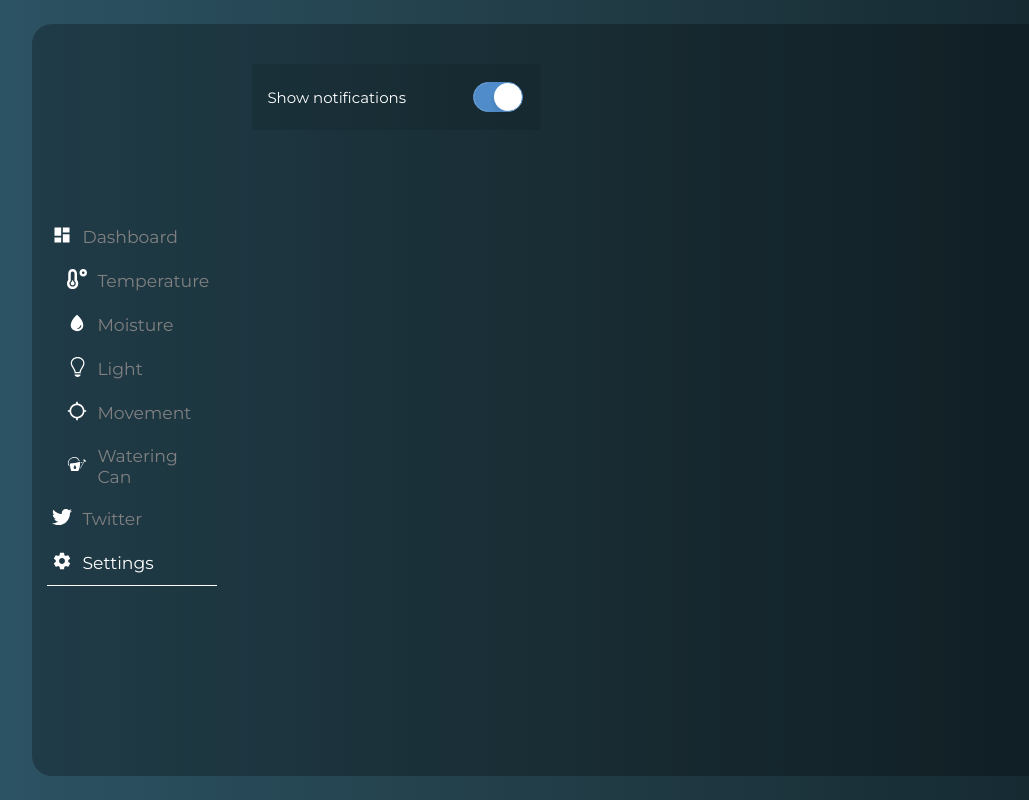
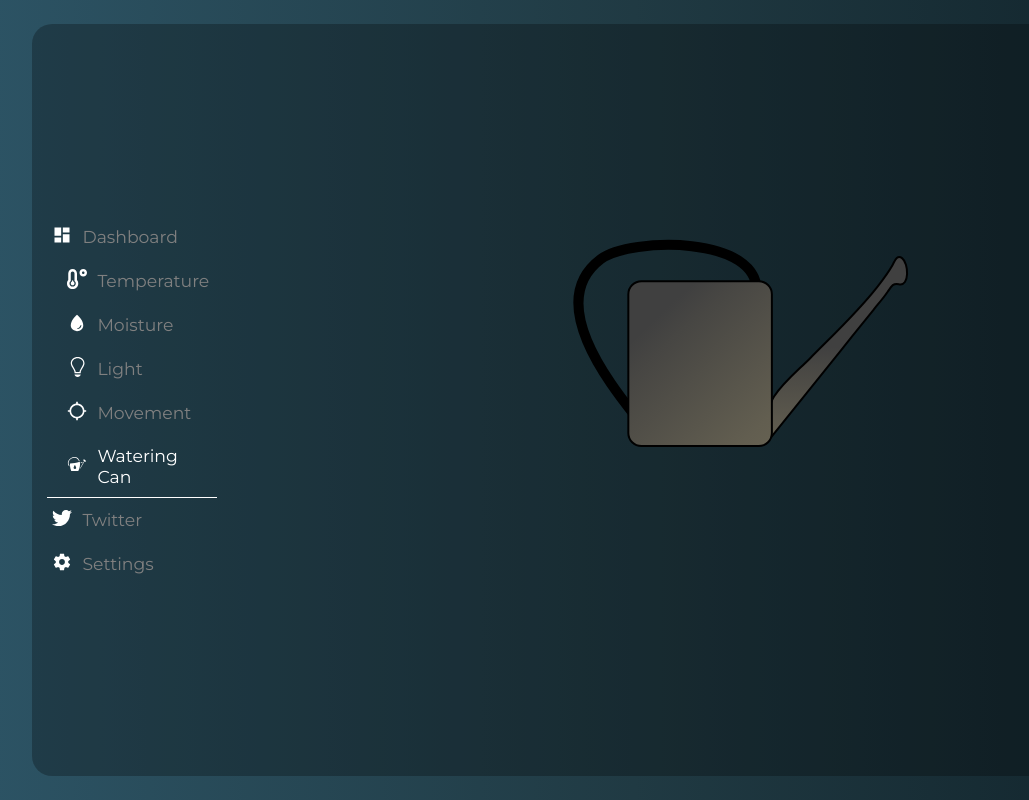
Before and after one commit to olafkotur/dowav, a React (Create React App) app in the folder webapp/: page / in a window 1280 px wide. Shown: the whole page, without its empty margins (6-1035 px from the left). Built offline with nearby package versions, Linux system fonts and the light colour scheme; no server answers; the HTML template or start-up script is replaced by a standard one.

Commit message:
[webapp] Implement watering can tilting

```diff
--- a/webapp/src/App.tsx
+++ b/webapp/src/App.tsx
@@ -8,7 +8,8 @@ import initialSettings, { cacheKey } from "./constants/SettingsContstants";
 import {
   TEMPERATURE,
   TWITTER,
-  SETTINGS
+  SETTINGS,
+  WATERING_CAN
 } from "./constants/MenuOptionConstants";
 
 function getSettings(): SettingsState {
@@ -22,7 +23,7 @@ function getSettings(): SettingsState {
 }
 
 const App: React.FC = () => {
-  const [navigation, setNavigation] = useState(SETTINGS);
+  const [navigation, setNavigation] = useState(WATERING_CAN);
   const [settings, setSettings] = useState<SettingsState>(getSettings());
 
   useEffect(() => {}, []);
--- a/webapp/src/components/Switch.tsx
+++ b/webapp/src/components/Switch.tsx
@@ -7,6 +7,7 @@ import TwitterBoard from "./views/TwitterBoard";
 import MovementView from "./views/MovementView";
 import { IoIosConstruct } from "react-icons/io";
 import Settings from "./views/Settings";
+import WateringCanView from "./views/WateringCanView";
 
 const Switch: React.FC = () => {
   const { currentOption } = useContext(NavigationContext);
@@ -32,6 +33,9 @@ const Switch: React.FC = () => {
     case MENU_OPTIONS.SETTINGS:
       component = <Settings />;
       break;
+    case MENU_OPTIONS.WATERING_CAN:
+      component = <WateringCanView />;
+      break;
     default:
       component = (
         <div className="not-implemented">
--- a/webapp/src/components/views/Settings.tsx
+++ b/webapp/src/components/views/Settings.tsx
@@ -26,7 +26,12 @@ const Settings: React.FC = () => {
     });
   }
 
-  return <div className="settings">{createControls(settings)}</div>;
+  return (
+    <div className="settings">
+      <h2>Client Side</h2>
+      {createControls(settings)}
+    </div>
+  );
 };
 
 export default Settings;
--- /dev/null
+++ b/webapp/src/components/views/WateringCanView.tsx
@@ -0,0 +1,164 @@
+import React, { useState, useEffect } from "react";
+
+const WateringCanView: React.FC = () => {
+  const [currentValue, setCurrentValue] = useState<number>(0);
+
+  useEffect(() => {
+    const ws = new WebSocket("ws://dowav-api.herokuapp.com/api/water");
+
+    ws.onmessage = function(event) {
+      try {
+        const json = JSON.parse(event.data);
+        console.log(json);
+        setCurrentValue(json.tilt);
+      } catch (e) {
+        console.error(e);
+      }
+    };
+
+    return () => {
+      ws.close();
+    };
+  }, []);
+
+  return (
+    <div className="watering-can">
+      <svg width="500px" height="500px">
+        <g
+          style={{
+            transform: `rotate(${currentValue}deg)`,
+            transformOrigin: "50% 50%",
+            transition: "transform 0.3s"
+          }}
+        >
+          <linearGradient
+            id="SVGID_1_"
+            gradientUnits="userSpaceOnUse"
+            x1="354.37"
+            y1="283.4964"
+            x2="353.5123"
+            y2="420.9108"
+          >
+            <stop offset="0" style={{ stopColor: "#404040" }} />
+            <stop offset="0.1156" style={{ stopColor: "#474643" }} />
+            <stop offset="0.6608" style={{ stopColor: "#625E50" }} />
+            <stop offset="0.9804" style={{ stopColor: "#6C6755" }} />
+          </linearGradient>
+          <path
+            className="st0"
+            d="M287.22,373.14c22.78-28.37,45.57-56.74,68.35-85.11c11.31-14.09,22.62-28.17,33.94-42.26
+	c4.82-6.01,10.03-11.85,14.34-18.24c3.15-4.67,5.01-8.73,10.93-7.32c11.06,2.63,10-21.07,3.26-26.11c-5.19-3.89-7.49,3.37-9.59,7.12
+	c-4.33,7.73-9.82,14.89-15.27,21.86c-19.93,25.5-44.11,47.85-66.78,70.87c-12.18,12.36-26.75,23.91-36.35,38.52
+	C282.33,344.19,287.22,360.11,287.22,373.14z"
+          />
+          <path
+            className="st1"
+            d="M151.9,352.89c-27.6-35.04-90.91-115.52-35.33-157.56c29.47-22.29,161.92-24.31,155.78,34.89"
+          />
+          <linearGradient
+            id="SVGID_2_"
+            gradientUnits="userSpaceOnUse"
+            x1="172.526"
+            y1="253.8764"
+            x2="327.9729"
+            y2="417.1882"
+          >
+            <stop offset="0" style={{ stopColor: "#404040" }} />
+            <stop offset="0.1156" style={{ stopColor: "#474643" }} />
+            <stop offset="0.6608" style={{ stopColor: "#625E50" }} />
+            <stop offset="0.9804" style={{ stopColor: "#6C6755" }} />
+          </linearGradient>
+          <path
+            className="st2"
+            d="M274.78,382.11H157.44c-7.24,0-13.11-5.87-13.11-13.11V230.33c0-7.24,5.87-13.11,13.11-13.11h117.33
+	c7.24,0,13.11,5.87,13.11,13.11V369C287.89,376.24,282.02,382.11,274.78,382.11z"
+          />
+          <g
+            style={{
+              display: currentValue > 52 ? "unset" : "none",
+              transformOrigin: "50% 50%",
+              transform: "translate(205px, -15px) scale(0.2) rotate(-15deg)"
+            }}
+          >
+            <g>
+              <path
+                className="st3"
+                d="M180.89,273.94c-6.22,3.84-10.45,4.46-24.93,4.13c-2.6-0.06-8.89-1.21-11.07-2.18
+		c-6.51-2.87-11.22-9.15-14.56-15.18c-3.88-7.01-4.99-21.48-5.51-28.62c-0.35-4.89,5.08-27.06,9.19-41.03
+		c4.34-14.75,10.74-39.22,12.48-45.4c6.83-24.28-0.66-38.13,0.28-51.24c0.04-0.52,0.19-0.86,0.45-1.03
+		c2.68-1.8,16.52,14.74,23.46,29.66c24.22,52,32.2,61.55,34.49,91.12c0.64,8.2-0.68,22.7-4.3,32.59
+		C193.54,266.78,187.75,269.71,180.89,273.94z"
+              />
+              <path
+                className="st4"
+                d="M144.89,275.89c-6.51-2.87-11.22-9.15-14.56-15.18c-3.88-7.01-5.29-21.45-5.51-28.62
+		c-0.14-4.45,5.08-27.06,9.19-41.03c4.34-14.75,10.74-39.22,12.48-45.4c6.83-24.28-0.66-38.13,0.28-51.24
+		c0.04-0.52,0.19-0.86,0.45-1.03c3.73,9.1,13.11,22.99,9.29,48.76C153.04,165.48,126.78,233.06,144.89,275.89z"
+              />
+              <path
+                className="st4"
+                d="M159.15,278.13c0,0-6.96,0.45-14.26-2.24c-7.3-2.69-8.2-54.49-8.2-54.49l2.79-21.59
+		C136.15,235.2,138.91,266.79,159.15,278.13z"
+              />
+              <path
+                className="st5"
+                d="M198.08,221.59c0,0,0.81,3.05-0.91,12.23c-1.78,9.48-4.61,14.79-7.81,20.91c-2.36,4.51-5.74,8.01-11.49,12.01"
+              />
+            </g>
+            <g>
+              <path
+                className="st3"
+                d="M396.86,97c0.91,9.4-0.81,14.81-9.61,32.07c-1.58,3.1-6.57,10.09-8.98,12.23c-7.15,6.4-17.26,8.92-26.29,9.92
+		c-10.49,1.16-28.15-4.74-36.84-7.68c-5.95-2.02-28.87-19.65-42.91-31.58c-14.82-12.6-39.88-32.54-46.14-37.73
+		c-24.58-20.36-45.21-18.28-60.08-25.96c-0.6-0.31-0.9-0.66-0.95-1.06c-0.57-4.12,26.91-12.5,48.47-13.4
+		c75.18-3.14,91.03-7.96,127.12,4.07c10.01,3.34,26.29,12.17,35.82,21.47C395.77,78.2,395.86,86.63,396.86,97z"
+              />
+              <path
+                className="st4"
+                d="M378.27,141.3c-7.15,6.4-17.26,8.92-26.29,9.92c-10.49,1.16-28.28-4.37-36.84-7.68
+		c-5.31-2.06-28.87-19.65-42.91-31.58c-14.82-12.6-39.88-32.54-46.14-37.73c-24.58-20.36-45.21-18.28-60.08-25.96
+		c-0.6-0.31-0.9-0.66-0.95-1.06c12.86,0.06,34.64-4.27,62.71,13.22C253.2,76.25,317.42,141.66,378.27,141.3z"
+              />
+              <path
+                className="st4"
+                d="M389.17,125.25c0,0-3.5,8.6-10.9,16.04c-7.4,7.44-68.82-17.39-68.82-17.39l-23.76-14.15
+		C325.37,131.46,364.12,143.94,389.17,125.25z"
+              />
+              <path
+                className="st5"
+                d="M345.29,50.12c0,0,4.06,0.56,13.85,7.22c10.11,6.88,14.72,12.94,20.06,19.86c3.94,5.1,6.09,10.91,7.45,19.84"
+              />
+            </g>
+            <g>
+              <path
+                className="st3"
+                d="M341.86,322.78c-7.33,9.17-13.54,12.5-36.31,20.27c-4.08,1.4-14.59,3.3-18.59,3.13
+		c-11.91-0.48-23.11-6.98-32.02-13.9c-10.36-8.04-20.99-28.58-26.19-38.73c-3.56-6.95-8.73-42.5-10.92-65.28
+		c-2.31-24.05-7.39-63.51-8.48-73.56c-4.29-39.42-24.48-55.42-31.08-75.13c-0.27-0.79-0.23-1.37,0.07-1.77
+		c3.06-4.17,34.8,12.15,54.79,30c69.73,62.26,88.02,71.68,109.79,113.63c6.03,11.63,12.9,33.6,13.35,50.13
+		C357.16,305.08,349.94,312.67,341.86,322.78z"
+              />
+              <path
+                className="st4"
+                d="M286.96,346.18c-11.91-0.48-23.11-6.98-32.02-13.9c-10.36-8.04-21.43-28.37-26.19-38.73
+		c-2.95-6.43-8.73-42.5-10.92-65.28c-2.31-24.05-7.39-63.51-8.48-73.56c-4.29-39.42-24.48-55.42-31.08-75.13
+		c-0.27-0.79-0.23-1.37,0.07-1.77c11.41,11.18,34.57,26.16,44.46,66.04C231.76,179.98,232.41,293.85,286.96,346.18z"
+              />
+              <path
+                className="st4"
+                d="M310.56,341.32c0,0-10.57,4.64-23.6,4.87c-13.03,0.23-46.29-75.05-46.29-75.05l-8.93-33.18
+		C248.32,291.63,272.06,336.29,310.56,341.32z"
+              />
+              <path
+                className="st5"
+                d="M336.46,236.38c0,0,3.14,4.01,6.1,18.42c3.06,14.88,1.92,24.28,0.7,35.06c-0.9,7.95-4.02,14.99-10.53,24.13"
+              />
+            </g>
+          </g>
+        </g>
+      </svg>
+    </div>
+  );
+};
+
+export default WateringCanView;
--- a/webapp/src/main.scss
+++ b/webapp/src/main.scss
@@ -570,3 +570,46 @@ input.switch-checkbox {
     box-shadow: -2px 4px 3px rgba(0, 0, 0, 0.05);
   }
 }
+
+// Watering can
+
+.watering-can {
+  display: flex;
+  justify-content: center;
+}
+
+.st0 {
+  fill: url(#SVGID_1_);
+  stroke: #000000;
+  stroke-width: 2;
+  stroke-linejoin: round;
+  stroke-miterlimit: 10;
+}
+.st1 {
+  fill: none;
+  stroke: #000000;
+  stroke-width: 10;
+  stroke-linejoin: round;
+  stroke-miterlimit: 10;
+}
+.st2 {
+  fill: url(#SVGID_2_);
+  stroke: #000000;
+  stroke-width: 2;
+  stroke-linejoin: round;
+  stroke-miterlimit: 10;
+}
+
+.st3 {
+  fill: #5371b7;
+}
+.st4 {
+  fill: #2c4f97;
+}
+.st5 {
+  fill: #5371b7;
+  stroke: #ffffff;
+  stroke-width: 5;
+  stroke-linecap: round;
+  stroke-miterlimit: 10;
+}
```
